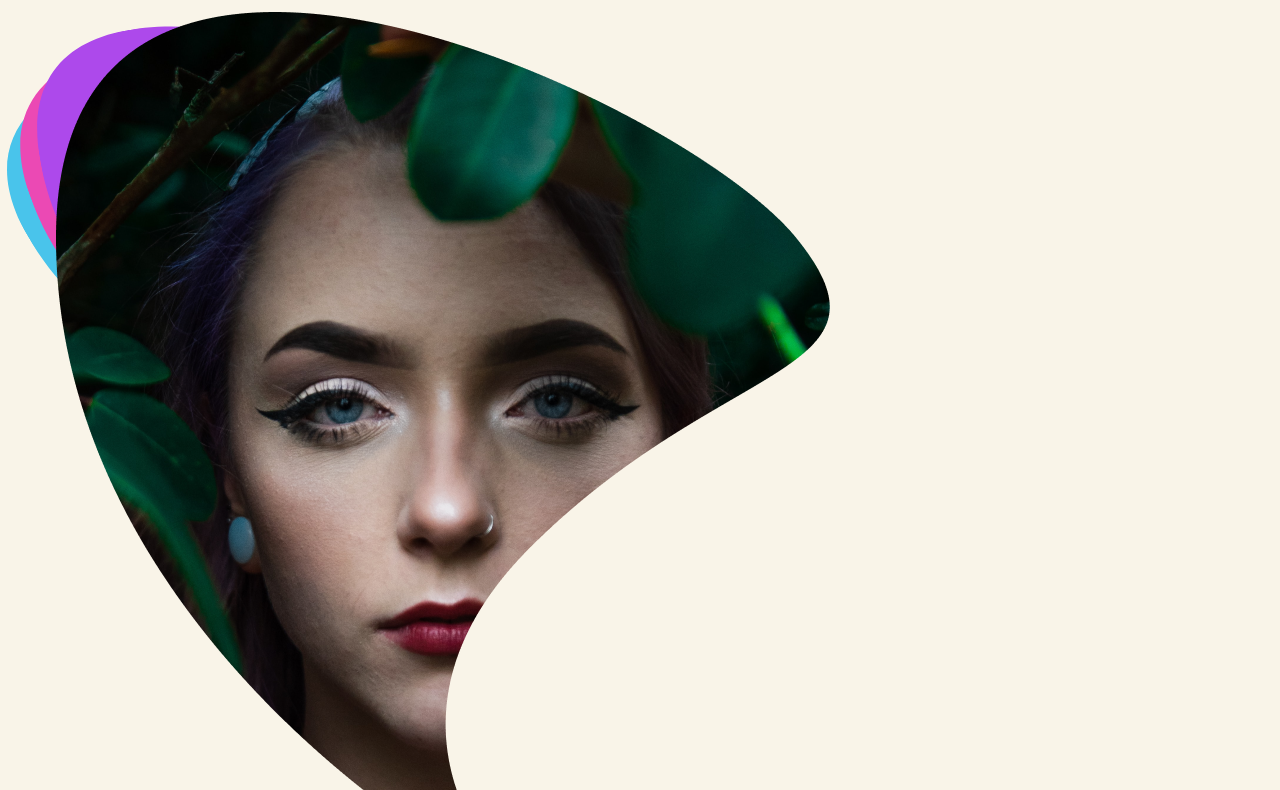
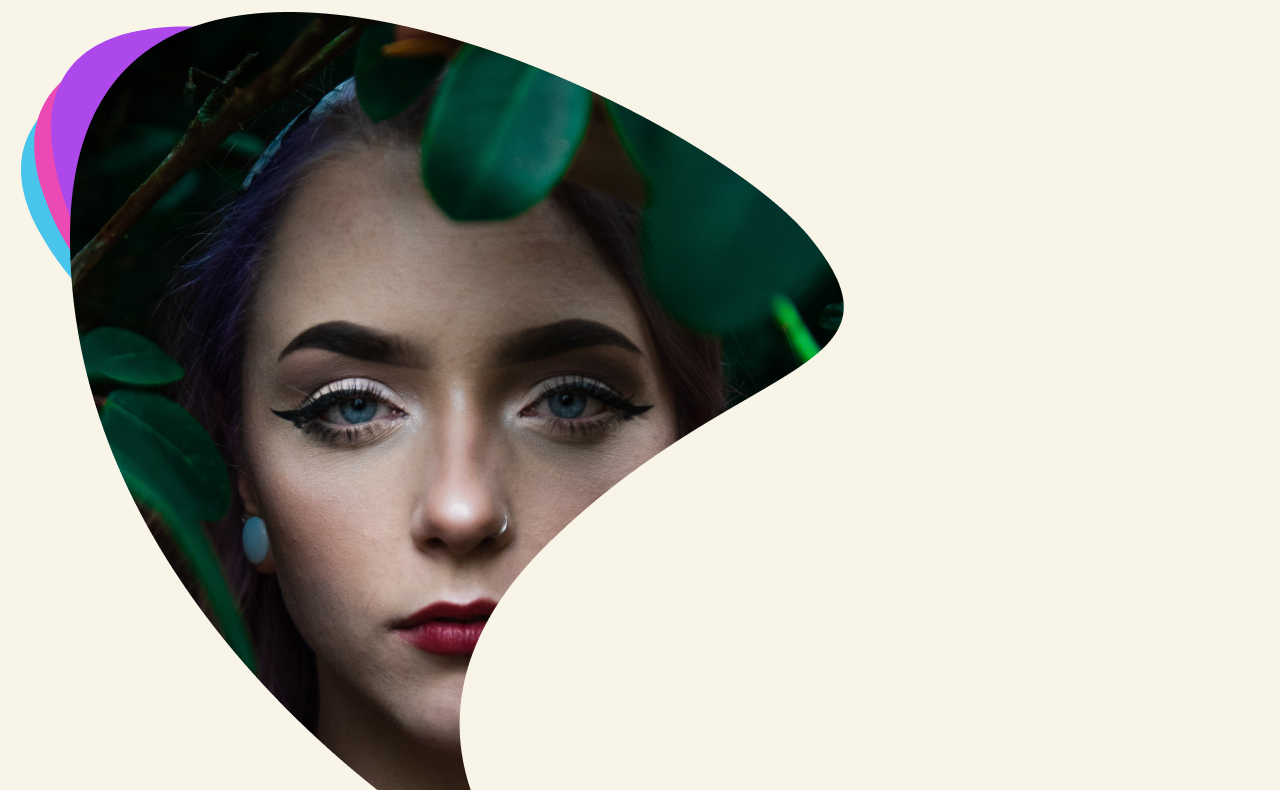
Before and after one commit to winpeed/Hosterr-Website-, a plain HTML site: page index.html in a window 1280 px wide. Shown: the part 66-856 px from the top of the page. Drawn offline with nearby package versions, Linux system fonts and the light colour scheme.

Commit message:
Update style.css

```diff
--- a/style.css
+++ b/style.css
@@ -9,7 +9,7 @@ body {
   font-size: 14px;
   background: #f9f4e8;
   overflow-x: hidden;
-  padding: 1.5em 0em 1em 2em;
+  padding: 1.5em 0em 1em 3em;
 }
 
 h1,
```
